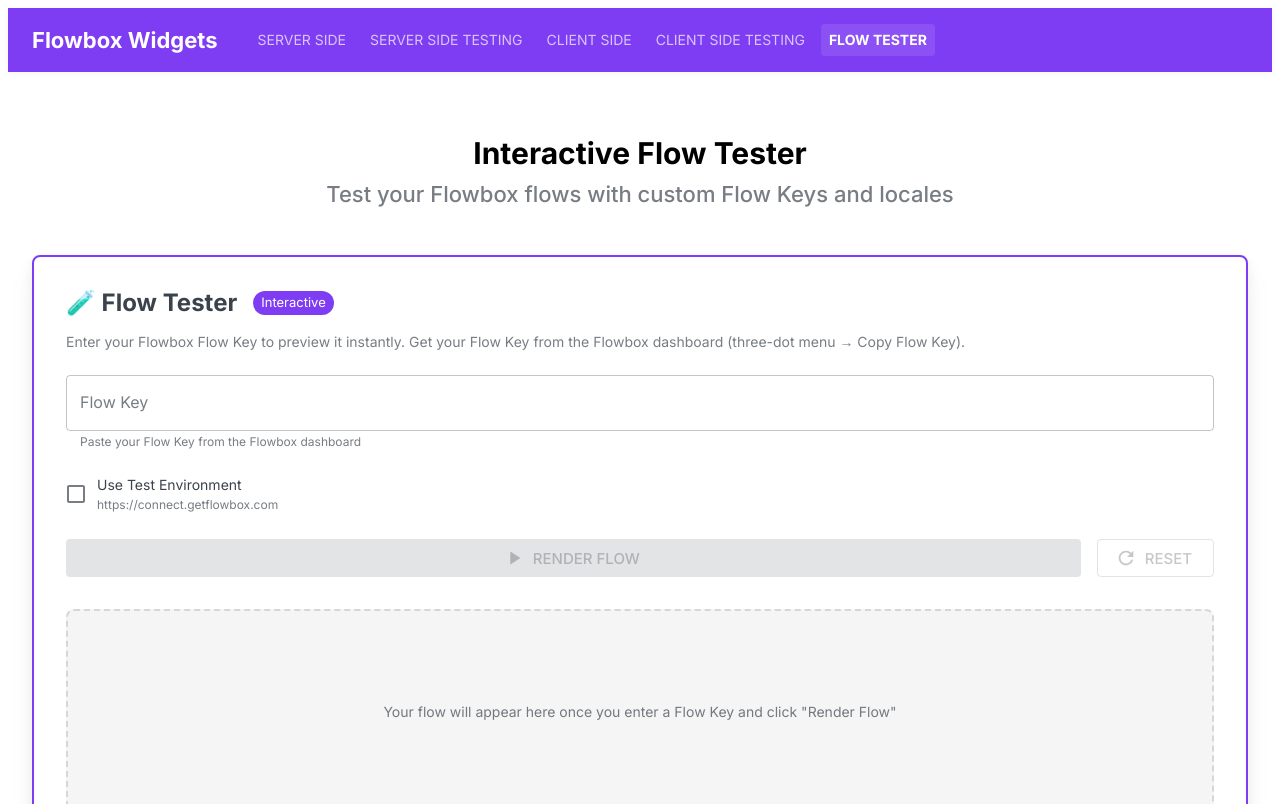
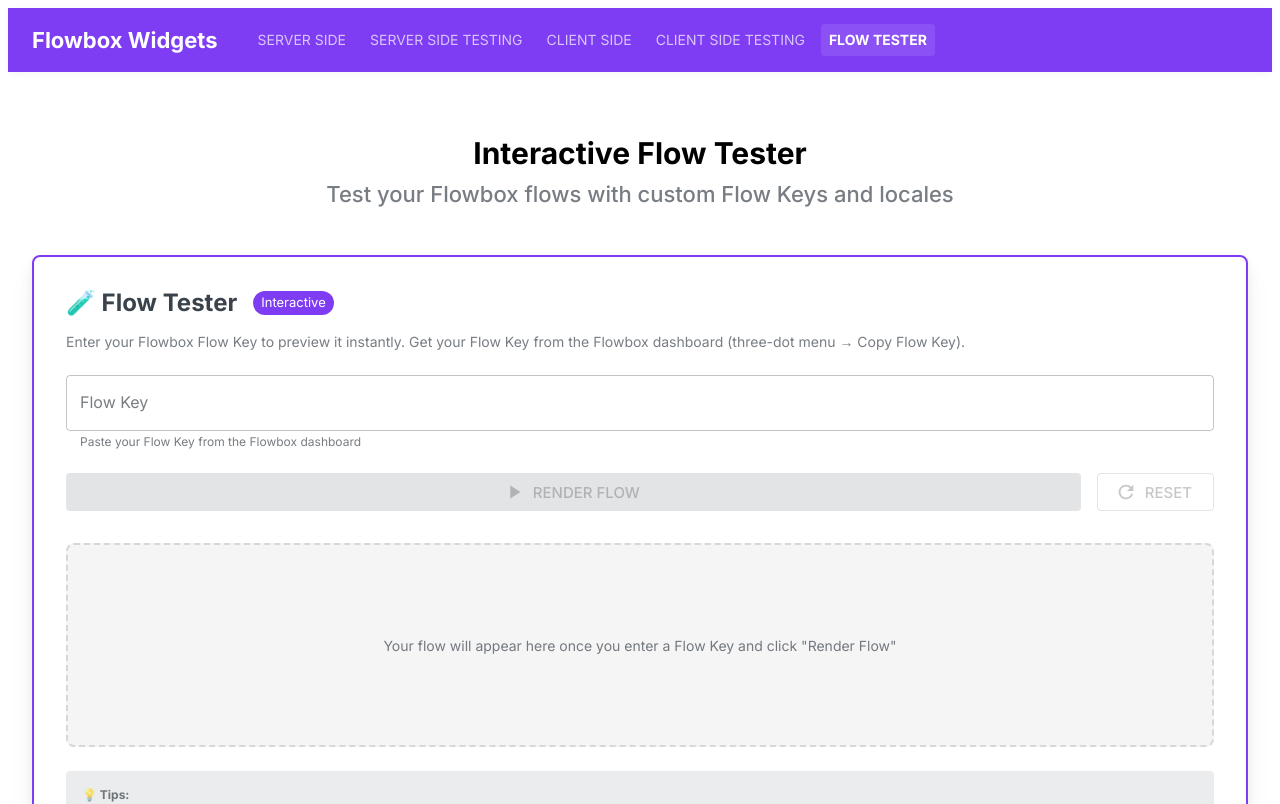
Before and after one commit to tomastubert/flowbox-landing, a Next.js app: page /flow-tester in a window 1280 px wide. Shown: the top 804 px of the page. Built offline with nearby package versions, Linux system fonts and the light colour scheme; what @mui/material-nextjs would draw is missing.

Commit message:
Flow tester working

```diff
--- a/src/components/FlowboxEmbed.tsx
+++ b/src/components/FlowboxEmbed.tsx
@@ -75,7 +75,7 @@
 
   return (
     <>
-      <div id={containerId} ref={containerRef}></div>
+      <div id={containerId} style={{ width: "100%", height: "100%" }} ref={containerRef}></div>
       {scriptError && (
         <div style={{ color: "red", marginTop: 16, textAlign: "center" }}>{scriptError}</div>
       )}
--- a/src/components/widgets/FlowTester.tsx
+++ b/src/components/widgets/FlowTester.tsx
@@ -84,7 +84,7 @@
           disabled={isRendered}
         />
 
-        <FormControlLabel
+        {/* <FormControlLabel
           control={
             <Checkbox
               checked={isTest}
@@ -102,7 +102,7 @@
               </Typography>
             </Box>
           }
-        />
+        /> */}
 
         <Box sx={{ display: "flex", gap: 2 }}>
           <Button
@@ -160,6 +160,7 @@
             // locale={locale}
             containerId={`flowbox-tester-${renderKey}`}
             isTest={isTest}
+            isServerSide={true}
           />
         ) : (
           <Typography variant="body2" color="text.secondary" sx={{ textAlign: "center", p: 4 }}>
```
